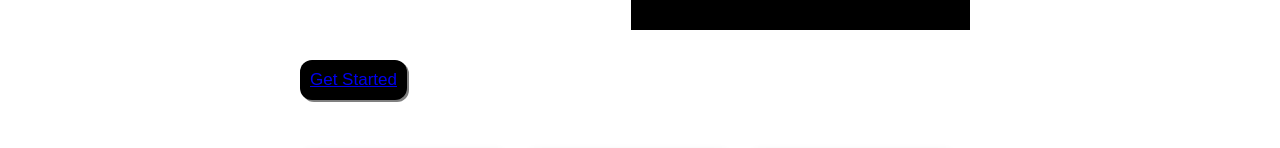
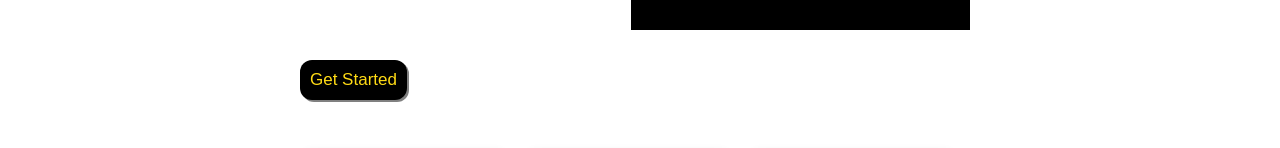
Before and after one commit to shubhs13/Product-Landing-Page, a plain HTML site: page index.html in a window 1280 px wide. Shown: the part 721-869 px from the top of the page. Drawn offline with Linux system fonts and the light colour scheme.

Commit message:
Update style.css

```diff
--- a/style.css
+++ b/style.css
@@ -31,6 +31,11 @@ nav{
     justify-content: center;
 }
 
+button > a{
+    text-decoration: none;
+    color: #FFDB15;
+
+}
 .nav-link{
     margin: 0px 15px;
     text-decoration: none;
```
